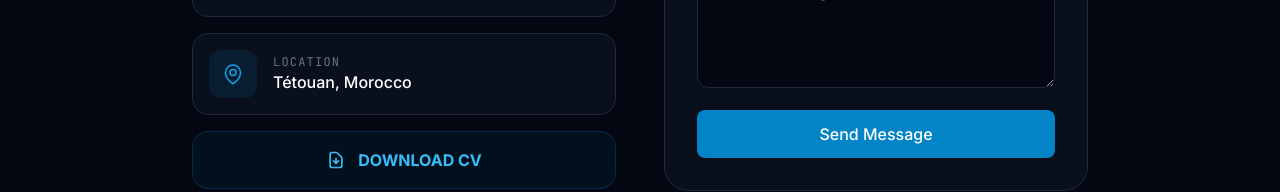
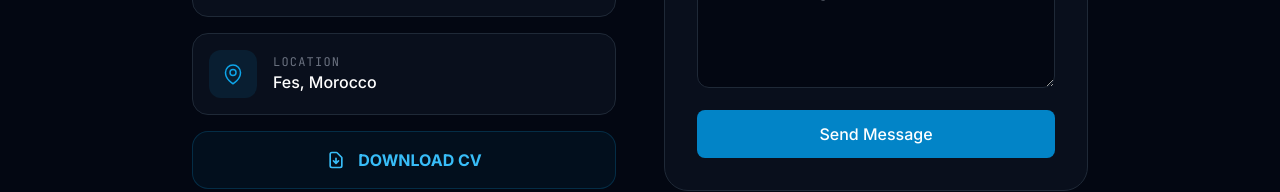
Before and after one commit to Mohammed-aymane-saber/portfolio, a React (Vite) app: page / in a window 1280 px wide. Shown: the part 7096-7288 px from the top of the page. Built offline with nearby package versions, Linux system fonts and the light colour scheme.

Commit message:
The city

```diff
--- a/src/components/Contact.jsx
+++ b/src/components/Contact.jsx
@@ -57,7 +57,7 @@ const Contact = () => {
         {
             icon: <HiOutlineMapPin className="text-2xl" />,
             label: isEn ? "Location" : "Localisation",
-            value: isEn ? "Tétouan, Morocco" : "Tétouan, Maroc",
+            value: isEn ? "Fes, Morocco" : "Fes, Maroc",
             href: "#"
         }
     ];
```
